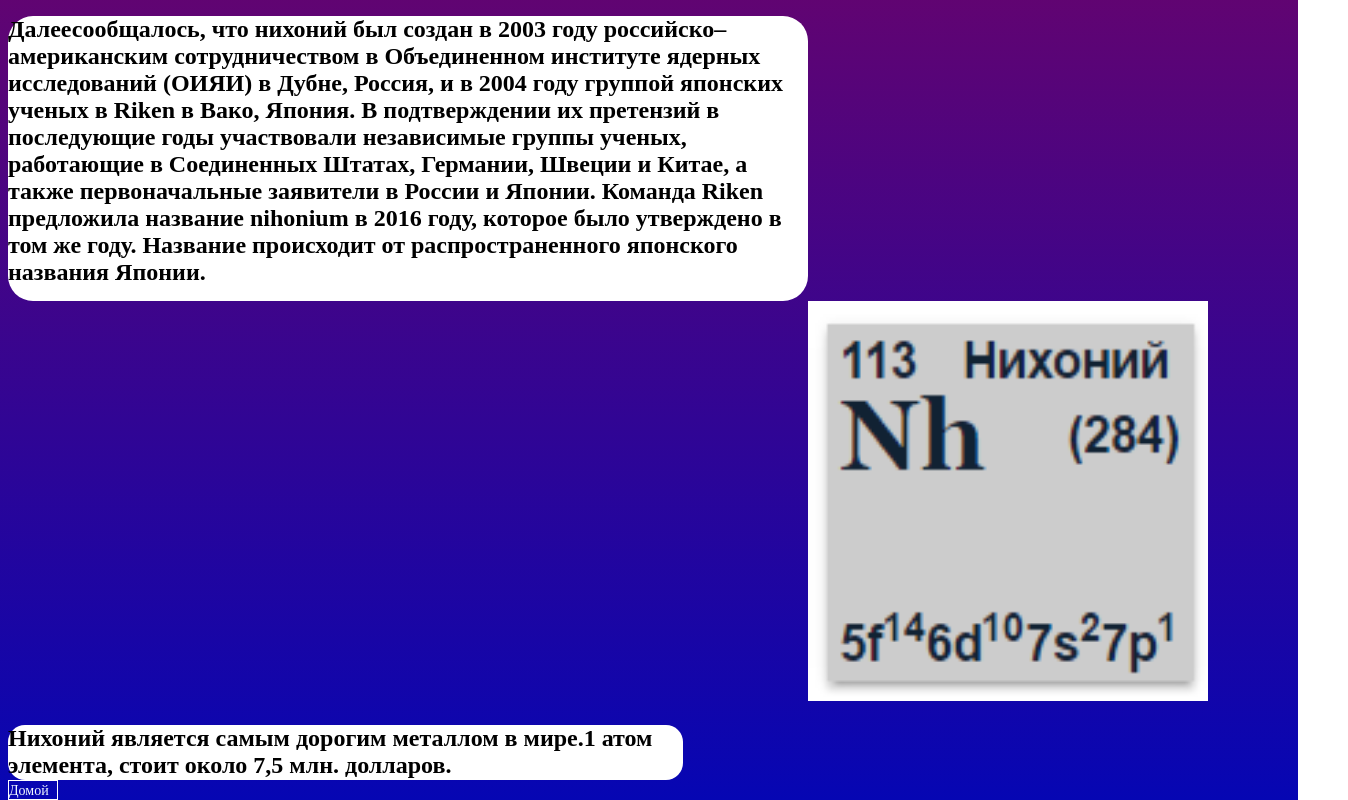
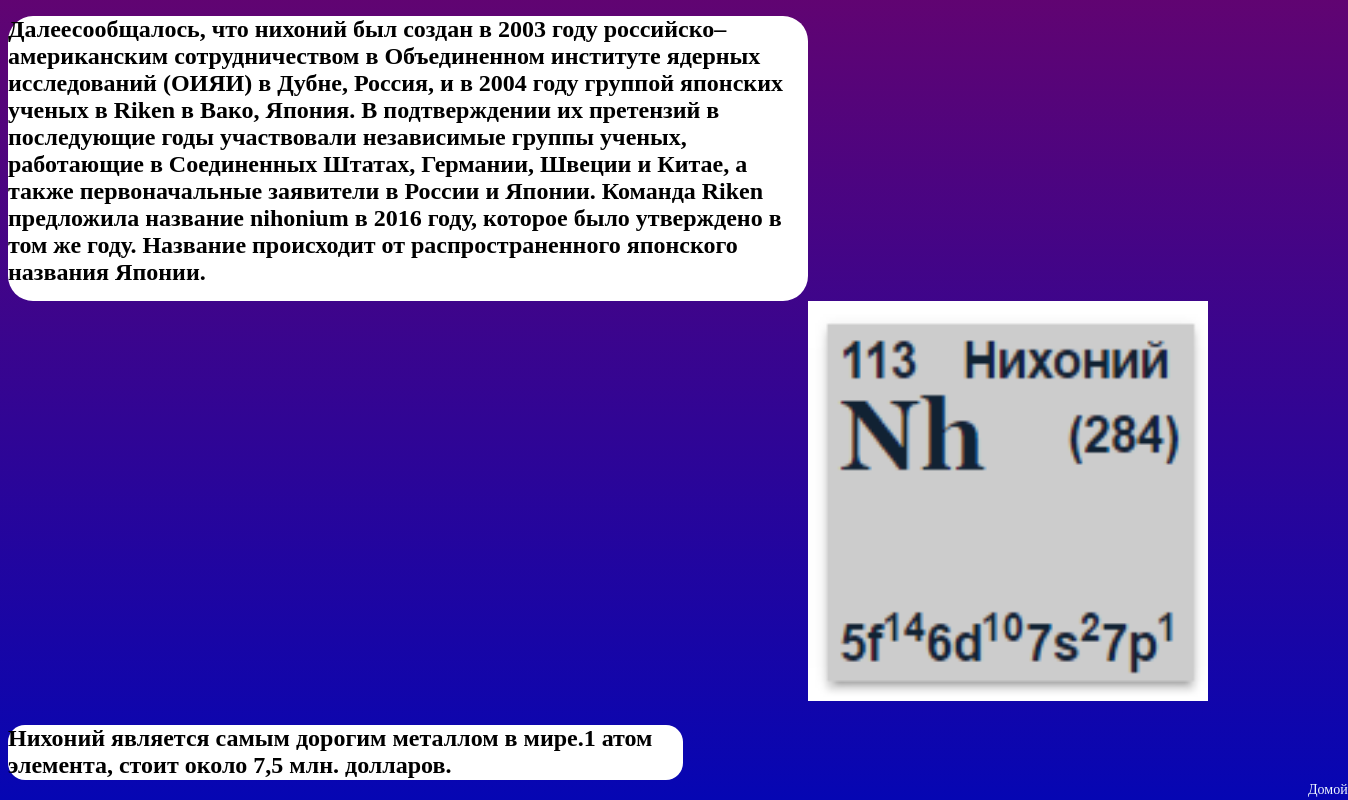
Before and after one commit to Seregan27/-Nihonium-, a plain HTML site: page index.html in a window 1280 px wide. Shown: the part 1402-2202 px from the top of the page, 1348 px wide, since content can reach past the window. Drawn offline with nearby package versions, Linux system fonts and the light colour scheme.

Commit message:
Add files via upload

```diff
--- a/index.html
+++ b/index.html
@@ -33,9 +33,6 @@
              color: red;
         }
         .HM{
-            box-sizing: border-box;
-            border: 1px solid rgb(255, 255, 255);
-            width: 50px;
 
         }
     </style>
--- a/style.css
+++ b/style.css
@@ -43,4 +43,5 @@ a {
     text-decoration:none;
     color: aliceblue;
     font-size: 14px;
+    margin-left: 1300px;
   }
```
